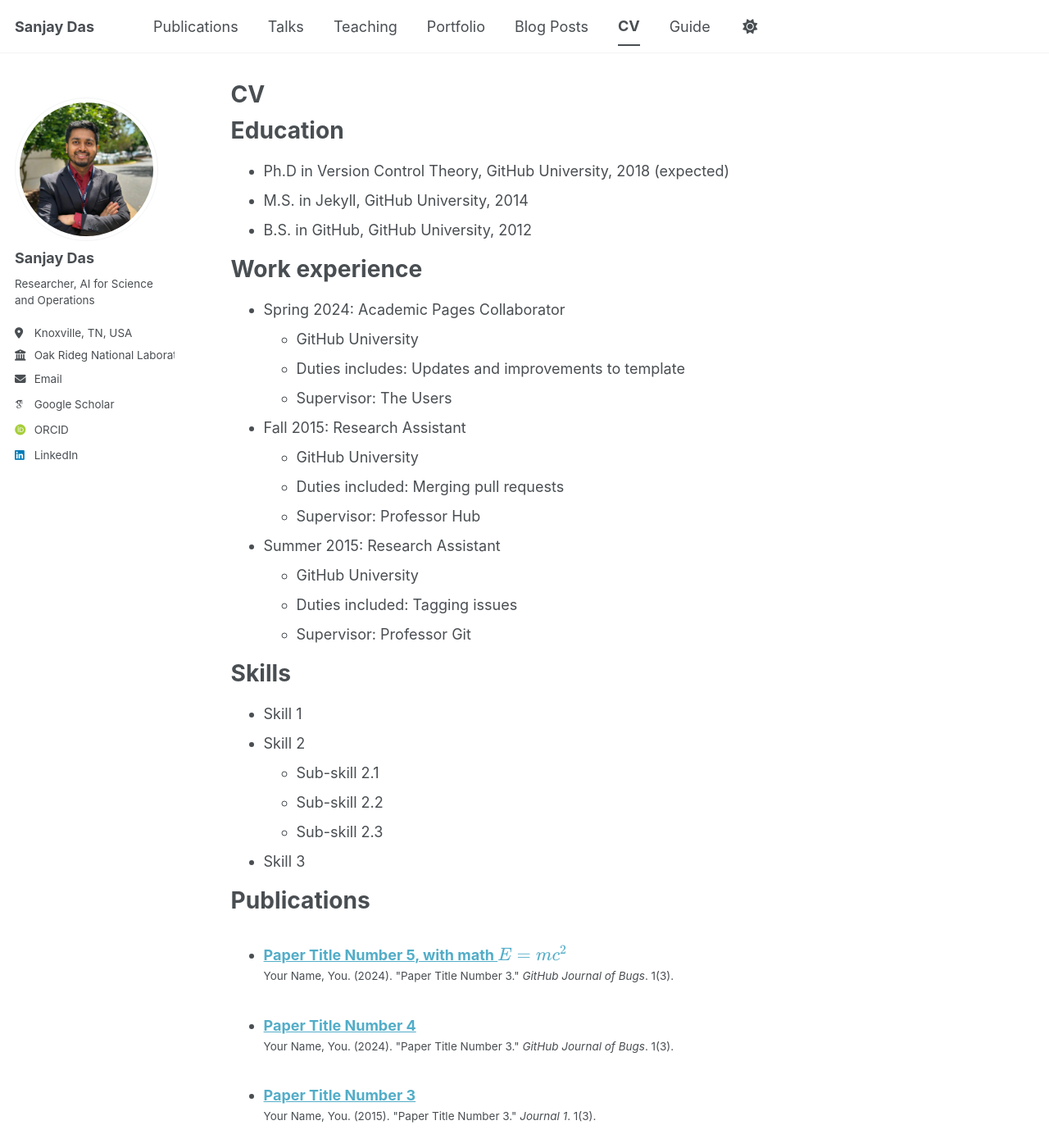
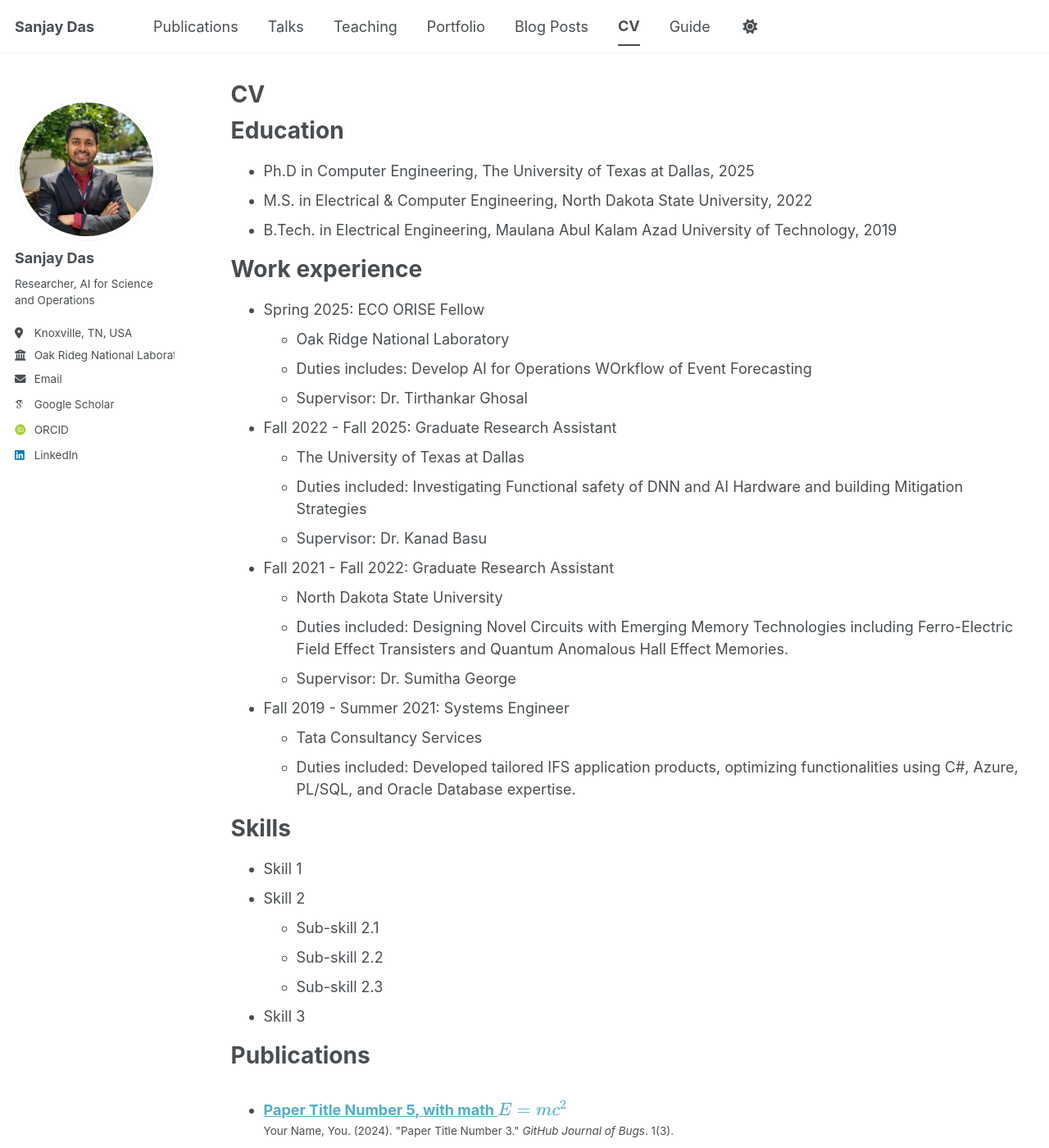
Before and after one commit to sanjay-das-in/sanjay-das-in_test, a Jekyll site: the page built from _pages/cv.md, in a window 1280 px wide and 1400 px high. Shown: the whole window at 82% size. Built offline with Jekyll 4.4.1, drawn with Linux system fonts in a browser that asks for light colours; some web fonts are replaced; a script bundle is joined from its source files by our own code; library files that are not in the unit come from our copies.

Commit message:
Update cv.md

```diff
--- a/_pages/cv.md
+++ b/_pages/cv.md
@@ -11,26 +11,31 @@ redirect_from:
 
 Education
 ======
-* Ph.D in Version Control Theory, GitHub University, 2018 (expected)
-* M.S. in Jekyll, GitHub University, 2014
-* B.S. in GitHub, GitHub University, 2012
+* Ph.D in Computer Engineering, The University of Texas at Dallas, 2025
+* M.S. in Electrical & Computer Engineering, North Dakota State University, 2022
+* B.Tech. in Electrical Engineering, Maulana Abul Kalam Azad University of Technology, 2019
 
 Work experience
 ======
-* Spring 2024: Academic Pages Collaborator
-  * GitHub University
-  * Duties includes: Updates and improvements to template
-  * Supervisor: The Users
+* Spring 2025: ECO ORISE Fellow
+  * Oak Ridge National Laboratory
+  * Duties includes: Develop AI for Operations WOrkflow of Event Forecasting
+  * Supervisor: Dr. Tirthankar Ghosal
 
-* Fall 2015: Research Assistant
-  * GitHub University
-  * Duties included: Merging pull requests
-  * Supervisor: Professor Hub
+* Fall 2022 - Fall 2025: Graduate Research Assistant
+  * The University of Texas at Dallas
+  * Duties included: Investigating Functional safety of DNN and AI Hardware and building Mitigation Strategies
+  * Supervisor: Dr. Kanad Basu
 
-* Summer 2015: Research Assistant
-  * GitHub University
-  * Duties included: Tagging issues
-  * Supervisor: Professor Git
+* Fall 2021 - Fall 2022: Graduate Research Assistant
+  * North Dakota State University
+  * Duties included: Designing Novel Circuits with Emerging Memory Technologies including Ferro-Electric Field Effect Transisters and Quantum Anomalous Hall Effect Memories.
+  * Supervisor: Dr. Sumitha George
+
+* Fall 2019 - Summer 2021: Systems Engineer
+  * Tata Consultancy Services
+  * Duties included: Developed tailored IFS application products, optimizing functionalities using C#, Azure, PL/SQL, and Oracle Database expertise.
+
 
 Skills
 ======
```
